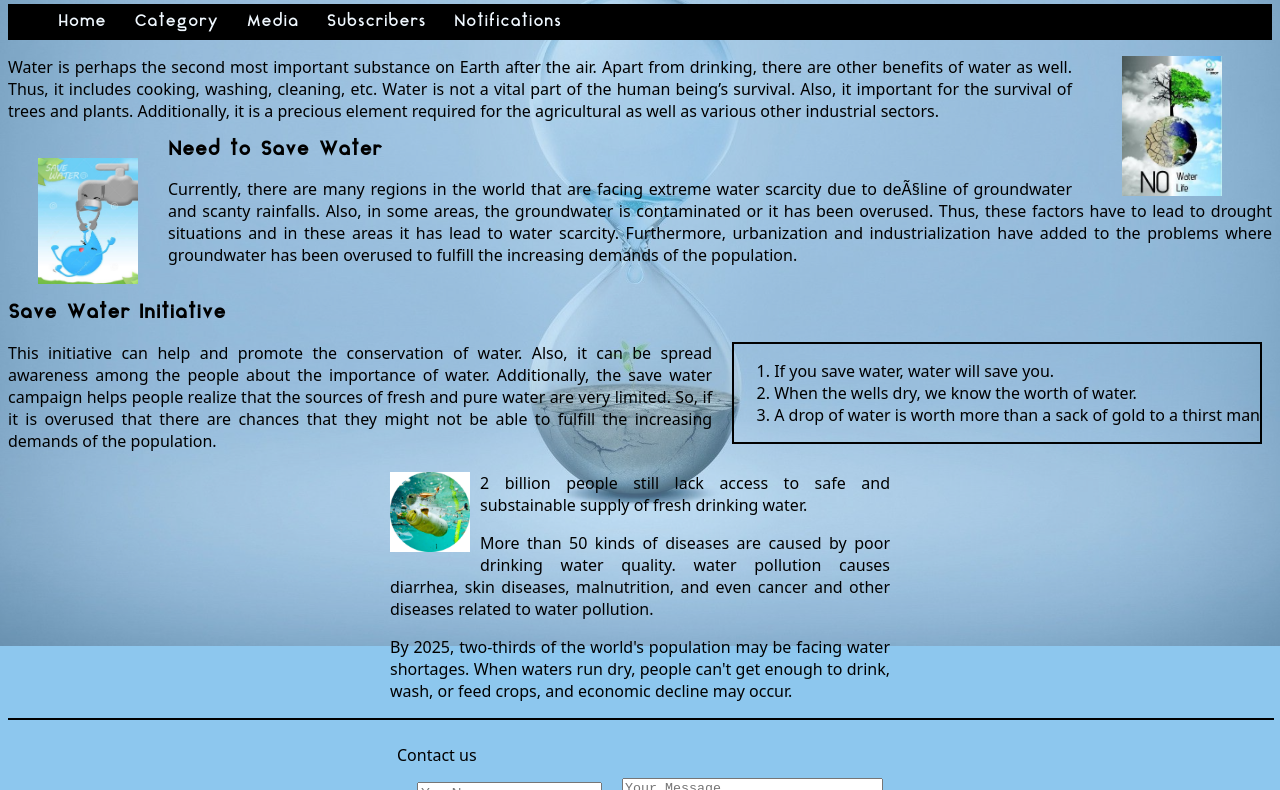
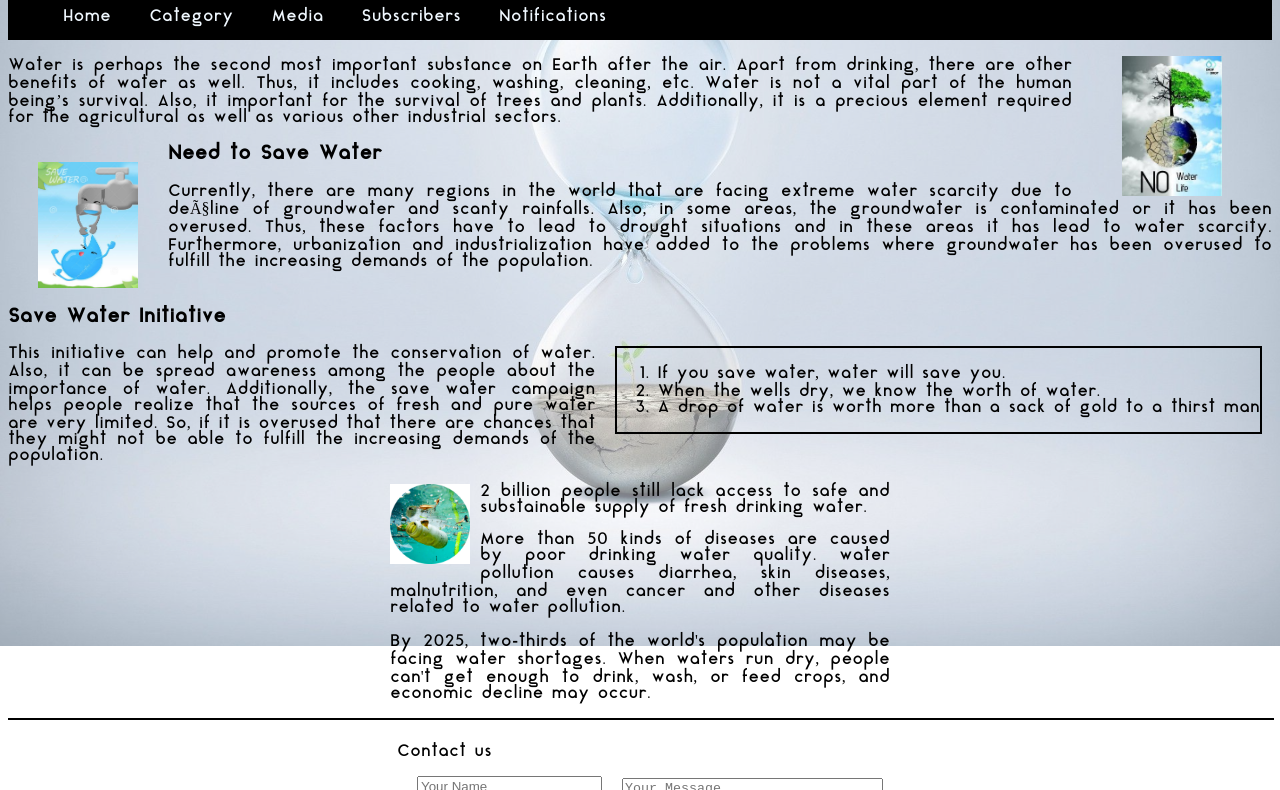
Before and after one commit to salauddin36/transparent.bg-img.semantic.tags, a plain HTML site: page index.html in a window 1280 px wide. Shown: the part 154-944 px from the top of the page. Drawn offline with Linux system fonts and the light colour scheme.

Commit message:
little changes

```diff
--- a/index.html
+++ b/index.html
@@ -14,14 +14,13 @@
         }
 
         body {
-            background-color: rgb(141, 199, 238);
             font-family: 'aqua grotesque regular' ;
         }
         ul{
             background-color: black;
         }
         ul li {
-            padding: 10px;
+            padding: 15px;
             margin: 0px;
             list-style: none;
             display: inline-block;
@@ -30,11 +29,10 @@
             color: aliceblue;
             text-decoration: none;
             border-bottom: 2px solid black;
-            top: -1px;
+            transition: 0.5s ease;
         }
         ul li a:hover{
             border-bottom: 2px solid red;
-            top: -1px;
         }
 
         .mid {
@@ -47,7 +45,6 @@
             margin: 0 10px 5px 0px;
         }
         p{
-            font-family:system-ui, -apple-system, BlinkMacSystemFont, 'Segoe UI', Roboto, Oxygen, Ubuntu, Cantarell, 'Open Sans', 'Helvetica Neue', sans-serif;
             text-align:justify;
         }
         section::before{
@@ -59,7 +56,7 @@
             top: 0;
             left: 0;
             width: 100%;
-            height: 100%;
+            height: 160%;
             z-index: -1;
             opacity: 0.5;
         }
@@ -92,7 +89,7 @@
         </nav>
 
         <aside>
-            <img src="savewater (1).jpeg" alt="savewater" width="100px" style="float:right; margin:0 50px 0 50px;">
+            <img src="./img (1).jpeg" alt="savewater" width="100px" style="float:right; margin:0 50px 0 50px;">
         </aside>
 
         <article>
@@ -103,7 +100,7 @@
                 sectors. </p>
         </article>
 
-        <img src="savewater (2).jpeg" alt="savewater" width="100px" style="float:left; margin:20px 30px 20px 30px ;" >
+        <img src="./img (2).jpeg" alt="savewater" width="100px" style="float:left; margin:20px 30px 20px 30px ;" >
 
         <article>
             <h3>Need to Save Water</h3>
@@ -118,7 +115,7 @@
         <h3 style="clear:both;">Save Water Initiative</h3>
 
         <aside style="float: right; border:2px solid black; margin:0 10px 0 20px;">
-            <ol style="font-family:system-ui, -apple-system, BlinkMacSystemFont, 'Segoe UI', Roboto, Oxygen, Ubuntu, Cantarell, 'Open Sans', 'Helvetica Neue', sans-serif">
+            <ol>
                     <li>If you save water, water will save you.</li>
                     <li>When the wells dry, we know the worth of water.</li>
                     <li>A drop of water is worth more than a sack of gold to a thirst man</li>
@@ -132,7 +129,7 @@
                 that they might not be able to fulfill the increasing demands of the population. </p>
 
         <aside class="mid">
-            <img src="./images (2).jpg" alt="water" width="80px">
+            <img src="./img (3).jpg" alt="water" width="80px">
             <p style="text-align:justify;">2 billion people still lack access to safe and substainable supply of fresh
                 drinking water.</p>
             <p> More than 50 kinds of diseases are caused by poor drinking water quality. water pollution causes
```
Also changed, not shown: img (1).jpeg (renamed from savewater (1).jpeg), img (2).jpeg (renamed from savewater (2).jpeg), img (3).jpg (renamed from images (2).jpg), img1.JPG (deleted).
